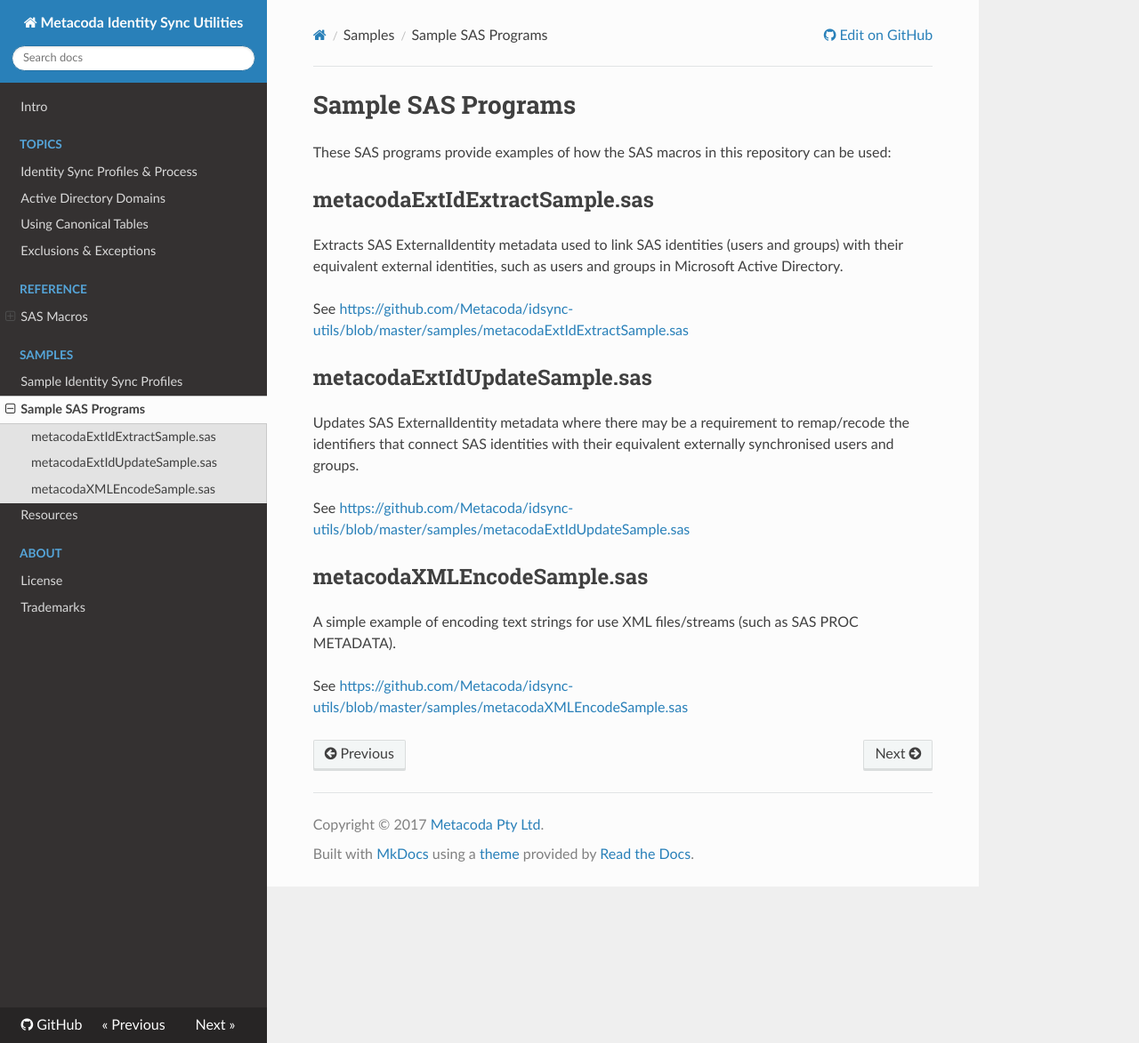
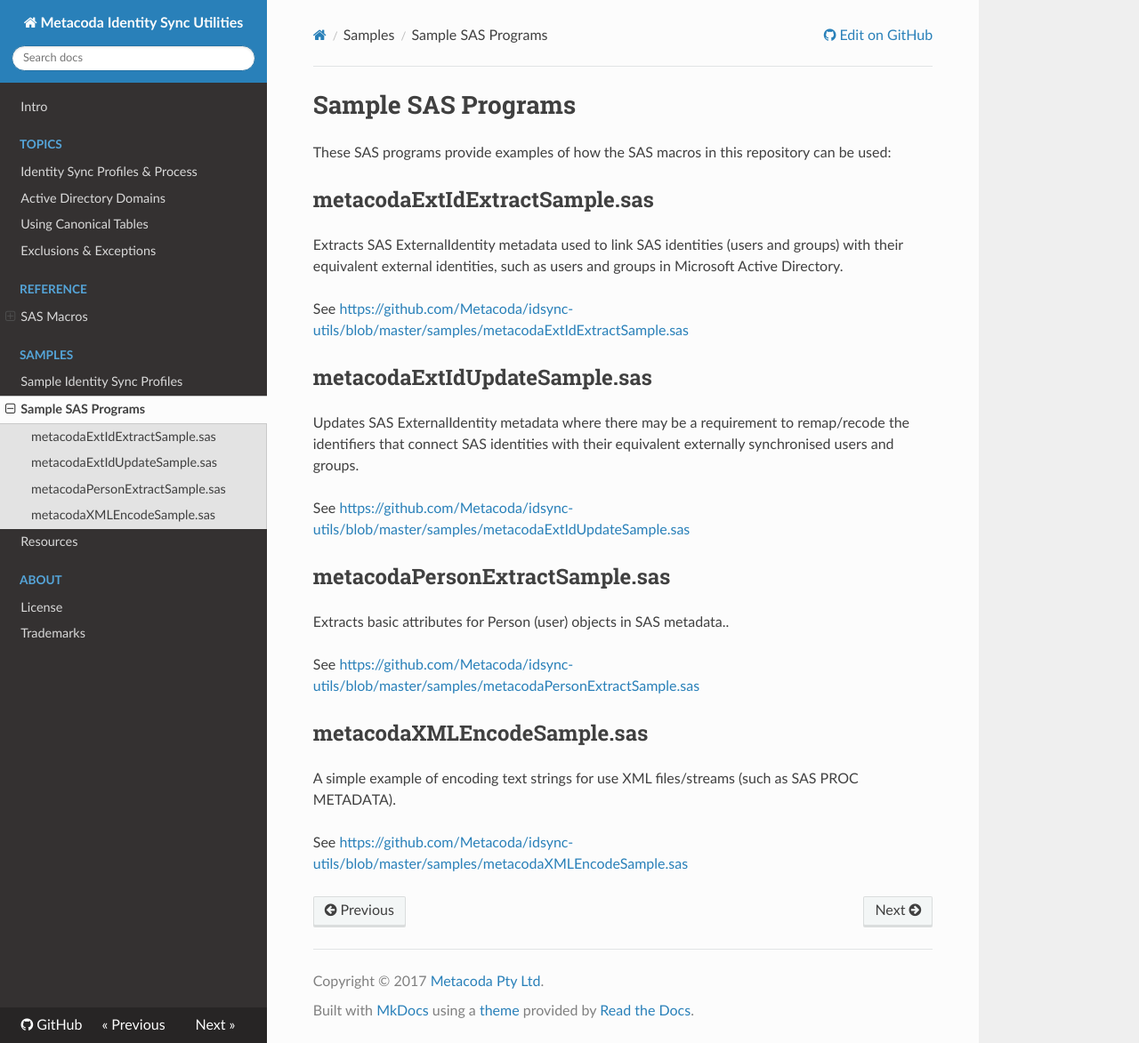
Before and after one commit to Metacoda/idsync-utils, an MkDocs documentation site: the page built from docs/samples/sas-samples.md, in a window 1280 px wide and 1173 px high. Shown: the whole window at 89% size. Built offline with MkDocs 1.6.1, drawn with Linux system fonts in a browser that asks for light colours; nearby versions of some CDN libraries; old or Windows-style settings are respelled for this version of MkDocs.

Commit message:
Added metacodaPersonExtract macro, sample and doc.

```diff
--- a/docs/samples/sas-samples.md
+++ b/docs/samples/sas-samples.md
@@ -17,6 +17,12 @@
 
 See <https://github.com/Metacoda/idsync-utils/blob/master/samples/metacodaExtIdUpdateSample.sas>
 
+## metacodaPersonExtractSample.sas
+
+Extracts basic attributes for Person (user) objects in SAS metadata..
+
+See <https://github.com/Metacoda/idsync-utils/blob/master/samples/metacodaPersonExtractSample.sas>
+
 ## metacodaXMLEncodeSample.sas
 
 A simple example of encoding text strings for use XML files/streams (such as SAS PROC METADATA).
--- a/mkdocs.yml
+++ b/mkdocs.yml
@@ -17,6 +17,7 @@
       - Overview: 'sasautos/index.md'
       - '%metacodaExtIdExtract': 'sasautos/metacodaExtIdExtract.md'
       - '%metacodaExtIdUpdate': 'sasautos/metacodaExtIdUpdate.md'
+      - '%metacodaPersonExtract': 'sasautos/metacodaPersonExtract.md'
       - '%metacodaXMLEncode': 'sasautos/metacodaXMLEncode.md'
   - Samples:
     - Sample Identity Sync Profiles: 'samples/idsp-samples.md'
```
Also changed, not shown: docs/sasautos/index.md (+1 -0 lines), docs/sasautos/metacodaPersonExtract.md (added, +38 -0 lines), 2 other files.
